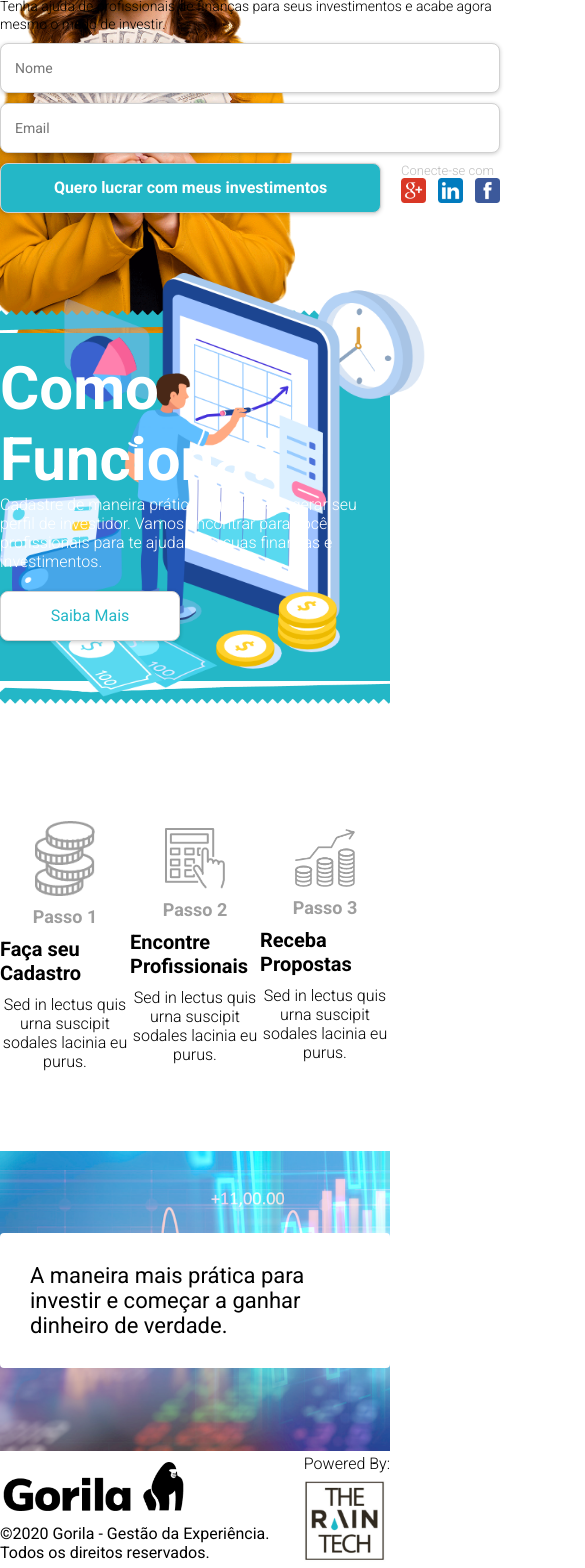
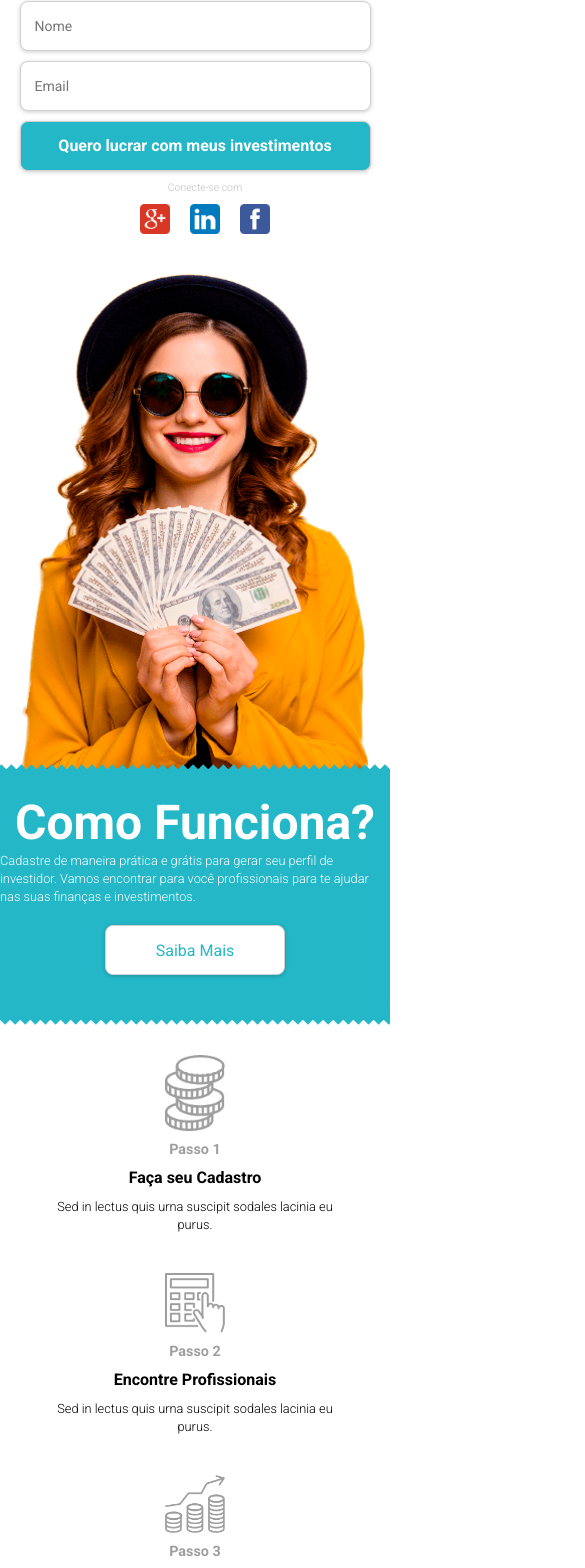
Before and after one commit to victordemorais/the-rain-tech, a React (Create React App) app: page / in a window 390 px wide. Shown: the part 260-1828 px from the top of the page, 585 px wide, since content can reach past the window. Built offline with nearby package versions, Linux system fonts and the light colour scheme.

Commit message:
Responsive

```diff
--- a/src/components/ImgDescript/styles.js
+++ b/src/components/ImgDescript/styles.js
@@ -6,6 +6,9 @@ export const Wrapper = styled.div`
   justify-content: center;
   align-items: center;
   max-width: 300px;
+  @media (max-width: 768px) {
+    margin-bottom: 40px;
+  }
 `;
 
 export const Spacing = styled.div`
--- a/src/components/Page/styles.js
+++ b/src/components/Page/styles.js
@@ -11,4 +11,10 @@ export const Content = styled.div`
   margin: 0 auto;
   width: 100%;
   max-width: 1200px;
+  @media (max-width: 768px) {
+    display: flex;
+    flex-direction: column;
+    justify-content: center;
+    align-items: center;
+  }
 `;
--- a/src/components/Text/styles.js
+++ b/src/components/Text/styles.js
@@ -8,5 +8,9 @@ export const Font = styled.span`
     ${props.light && 'font-weight: 300'};
     ${props.size && `font-size: ${props.size}px`};
     ${props.color && `color: ${props.color}`};
+
+    @media (max-width: 768px) {
+    ${props.size && `font-size: ${props.size * 0.8}px`};
+    }
   `}
 `;
--- a/src/pages/Footer/styles.js
+++ b/src/pages/Footer/styles.js
@@ -9,12 +9,23 @@ export const Wrapper = styled.div`
   justify-content: space-between;
   align-items: center;
   height: 120px;
+  @media (max-width: 768px) {
+    margin-top: 80px;
+    flex-direction: column;
+    width: 90%;
+    justify-content: center;
+  }
 `;
 
 export const WrapperCollumn = styled.div`
   display: flex;
   flex-direction: column;
   align-items: ${(props) => (props.start ? 'flex-start' : 'flex-end')};
+  @media (max-width: 768px) {
+    align-items: center;
+    text-align: center;
+    margin-bottom: 40px;
+  }
 `;
 
 export const Gorila = styled.div`
--- a/src/pages/FooterText/styles.js
+++ b/src/pages/FooterText/styles.js
@@ -11,6 +11,9 @@ export const Wrapper = styled.div`
   align-items: center;
   justify-content: center;
   height: 300px;
+  @media (max-width: 768px) {
+    display: none;
+  }
 `;
 
 export const WrapperText = styled.div`
--- a/src/pages/Header/styles.js
+++ b/src/pages/Header/styles.js
@@ -2,15 +2,25 @@ import styled from 'styled-components';
 
 export const Logo = styled.img`
   width: 288px;
+  @media (max-width: 768px) {
+    width: 240px;
+  }
 `;
 
 export const Call = styled.div`
   margin-top: 20px;
+  @media (max-width: 768px) {
+    width: 90%;
+  }
 `;
 
 export const BoxCall = styled.div`
   width: 500px;
   margin-top: 10px;
+
+  @media (max-width: 768px) {
+    width: 90%;
+  }
 `;
 
 export const Spacing = styled.div`
@@ -20,14 +30,23 @@ export const Spacing = styled.div`
 export const BoxButtons = styled.div`
   display: flex;
   flex-direction: row;
+  @media (max-width: 768px) {
+    width: 100%;
+    flex-direction: column;
+    align-items: center;
+  }
 `;
 
 export const SocialGroupText = styled.div`
   display: flex;
   flex-direction: column;
-  justify-content: right;
+  align-items: right;
   width: 130px;
   margin-left: 20px;
+  text-align: center;
+  @media (max-width: 768px) {
+    margin-top: 10px;
+  }
 `;
 
 export const SocialGroup = styled.div`
@@ -35,8 +54,14 @@ export const SocialGroup = styled.div`
   flex-direction: row;
   justify-content: space-between;
   align-items: center;
+  @media (max-width: 768px) {
+    margin-top: 10px;
+  }
 `;
 
 export const SocialIcon = styled.img`
   width: 25px;
+  @media (max-width: 768px) {
+    width: 30px;
+  }
 `;
--- a/src/pages/Initial/styles.js
+++ b/src/pages/Initial/styles.js
@@ -6,4 +6,8 @@ export const Wrapper = styled.div`
   flex-direction: row;
   align-items: center;
   justify-content: space-between;
+  @media (max-width: 768px) {
+    flex-direction: column;
+    margin-top: 40px;
+  }
 `;
--- a/src/pages/Works/styles.js
+++ b/src/pages/Works/styles.js
@@ -9,6 +9,9 @@ export const Arround = styled.div`
   position: relative;
   background: ${Theme.colors.primary};
   padding: 40px 0px;
+  @media (max-width: 768px) {
+    margin-top: 540px;
+  }
 `;
 
 export const ArroundBorder = styled.div`
@@ -22,6 +25,10 @@ export const ArroundBorder = styled.div`
   width: 100%;
   transform: ${(props) => (props.bottom ? '' : 'rotate(180deg)')};
   position: absolute;
+  @media (max-width: 768px) {
+    top: ${(props) => (props.bottom ? 'initial' : '-10px')};
+    bottom: ${(props) => (props.bottom ? '-10px' : 'initial')};
+  }
 `;
 
 export const Wrapper = styled.div`
@@ -40,17 +47,23 @@ export const Statistcs = styled.div`
   height: 440px;
   width: 440px;
   background-size: contain;
+  @media (max-width: 768px) {
+    display: none;
+  }
 `;
 
 export const GirlMoney = styled.div`
   background: url(${Girl}) no-repeat;
   position: absolute;
   z-index: -1;
-  right: -200px;
-  top: -620px;
-  height: 800px;
-  width: 900px;
+  top: -540px;
+  height: 600px;
+  width: 100%;
+  background-position: right;
   background-size: contain;
+  @media (max-width: 768px) {
+    background-position: center;
+  }
 `;
 
 export const GroupText = styled.div`
@@ -60,6 +73,10 @@ export const GroupText = styled.div`
   flex: 1;
   flex-direction: column;
   max-width: 600px;
+  @media (max-width: 768px) {
+    justify-content: center;
+    align-items: center;
+  }
 `;
 
 export const Spacing = styled.div`
```
Also changed, not shown: src/assets/images/girlMoney.png.
